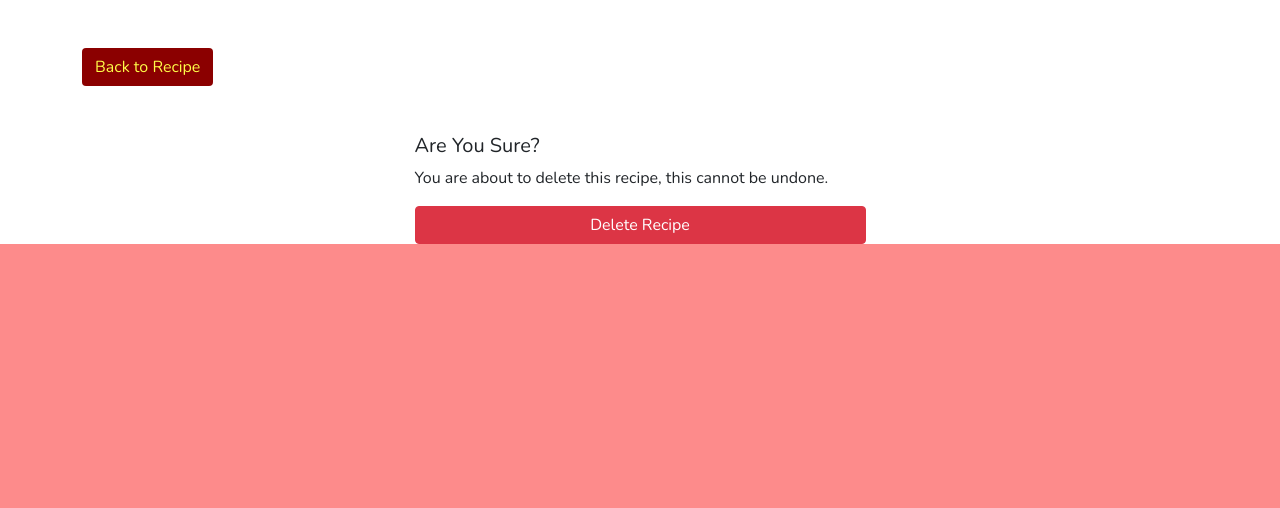
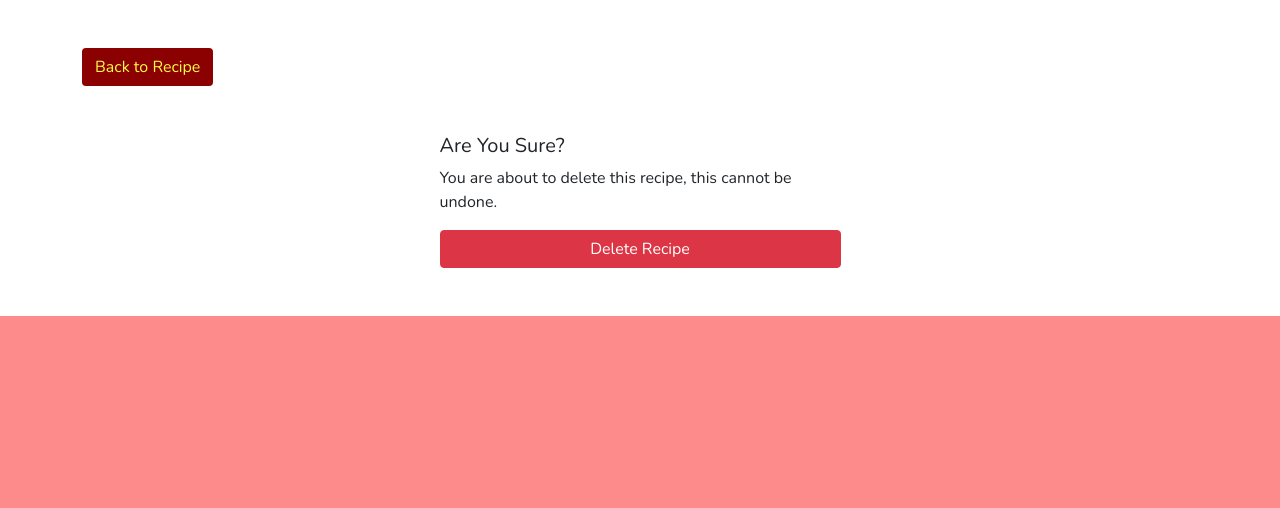
Before and after one commit to Code-Institute-Submissions/saltta-figs_DecResub, a Django app: a page that uses templates/recipe_delete.html in a window 1280 px wide. Shown: the part 60-568 px from the top of the page. Run offline with Django 3.2, Linux system fonts and the light colour scheme; a user stored in the database is signed in; tables that the repository leaves empty hold one stand-in row (values such as "Sample post"); some libraries are stand-ins or nearby versions.

Commit message:
fixed margin

```diff
--- a/templates/recipe_delete.html
+++ b/templates/recipe_delete.html
@@ -12,7 +12,7 @@
             <a href="{% url 'recipe_detail' recipe.slug %}" class="btn btn-signup">Back to Recipe</a>
         </div>
     </div>
-    <div class="row justify-content-center mt-5">
+    <div class="row justify-content-center m-5">
         <div class="col-md-5 col-sm-12">
             <h5>Are You Sure?</h5>
             <p>You are about to delete this recipe, this cannot be undone.</p>
```
